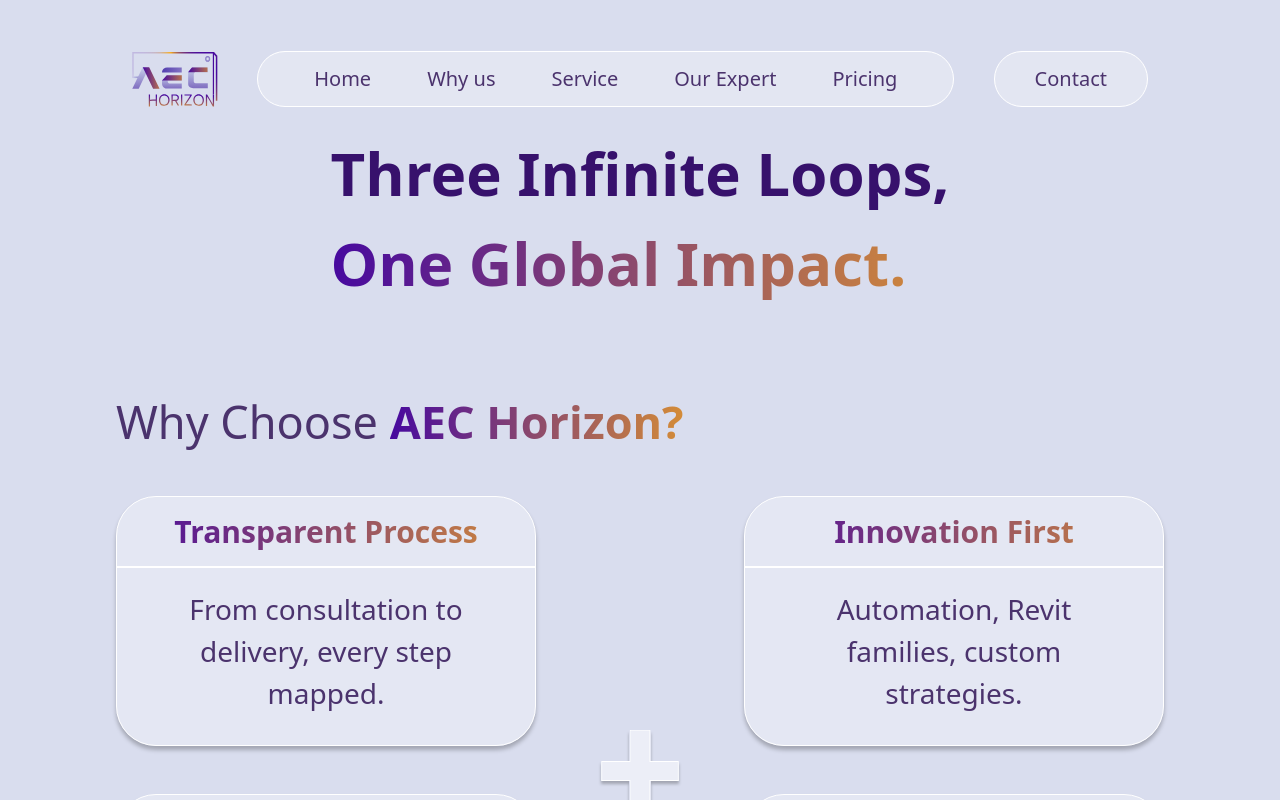
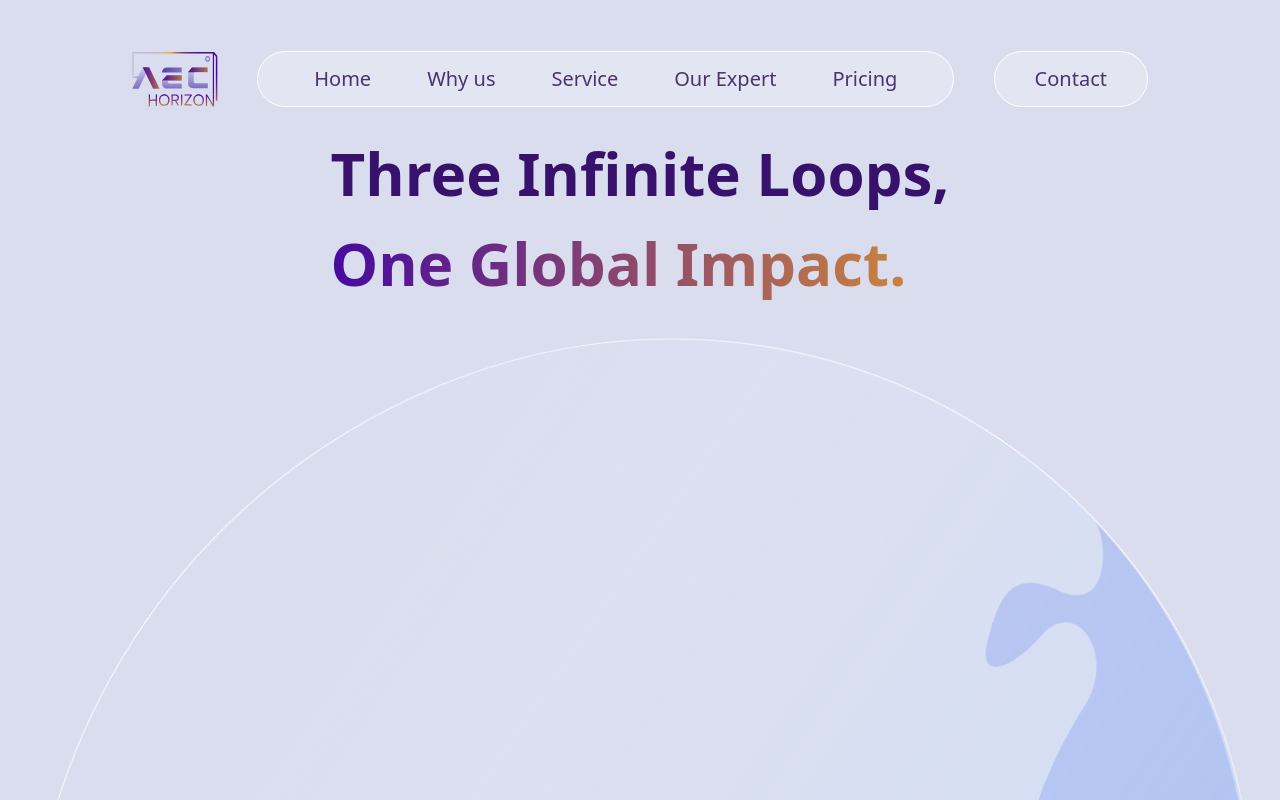
Before and after one commit to Pal-Yogesh/aec-horizon, a Next.js app: page / in a window 1280 px wide. Shown: the top 800 px of the page. Built offline with nearby package versions, Linux system fonts and the light colour scheme.

Commit message:
done globe

```diff
--- a/app/globals.css
+++ b/app/globals.css
@@ -70,3 +70,20 @@
     transform: translateX(100%);
   }
 }
+
+@keyframes spin {
+  from {
+    transform: rotate(0deg);
+  }
+  to {
+    transform: rotate(360deg);
+  }
+}
+
+.animate-spin-slow {
+  animation: spin 20s linear infinite;
+}
+
+.clip-half {
+  clip-path: polygon(0 0, 100% 0, 100% 50%, 0 50%);
+}
--- a/app/page.js
+++ b/app/page.js
@@ -12,13 +12,19 @@ export default function Home() {
   return (
     <>
     <Navbar />
+    <div className="">
+
     <Banner />
+    </div>
+    <div className="-mt-[50%] z-[10] bg-[#D9DDEE] absolute ">
+
     <WhyChoose />
     <Services />
     <WhoWeServe />
     <OurProcess />
     <ProcessArchitecture />
     <Contact />
+    </div>
     </>
 
   );
--- a/components/Banner.jsx
+++ b/components/Banner.jsx
@@ -1,19 +1,30 @@
+import Image from "next/image";
 import React from "react";
 
 const Banner = () => {
   return (
     <>
-      <div className="pt-32">
-        <div>
-          <div className="flex justify-center items-center">
+      <div className="pt-32 -z-10">
+        <div className="overflow-hidden">
+          <div className="flex justify-center items-center mb-14">
             <div>
               <h1 className="text-[#37116C] font-semibold text-[60px]">
                 Three Infinite Loops,
               </h1>
-              <h2 class="gradient-text font-semibold text-[60px]">
+              <h2 className="gradient-text font-semibold text-[60px]">
                 One Global Impact.
               </h2>
             </div>
+          </div>
+
+          <div className="relative w-full h-full">
+            <Image
+              src="/Earth.svg"
+              width={1000}
+              height={1000}
+              alt="earth"
+              className="w-full h-full object-cover animate-spin-slow "
+            />
           </div>
         </div>
       </div>
```
Also changed, not shown: public/Earth.svg (added).
